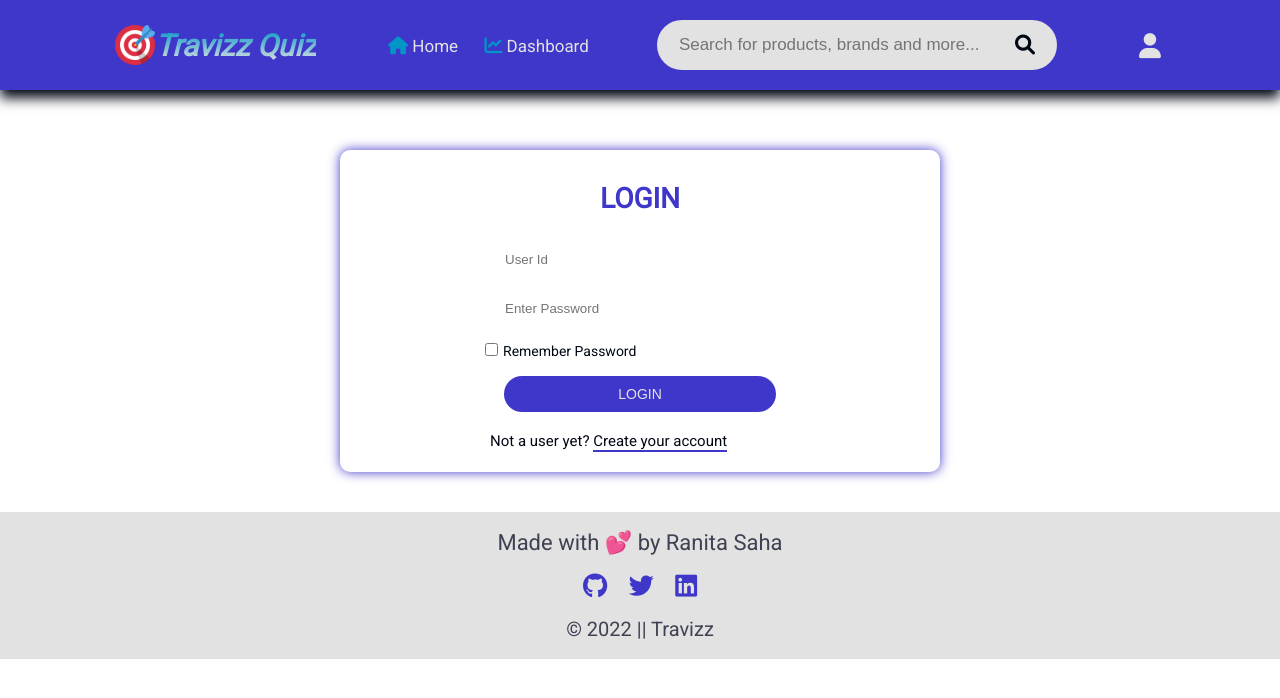
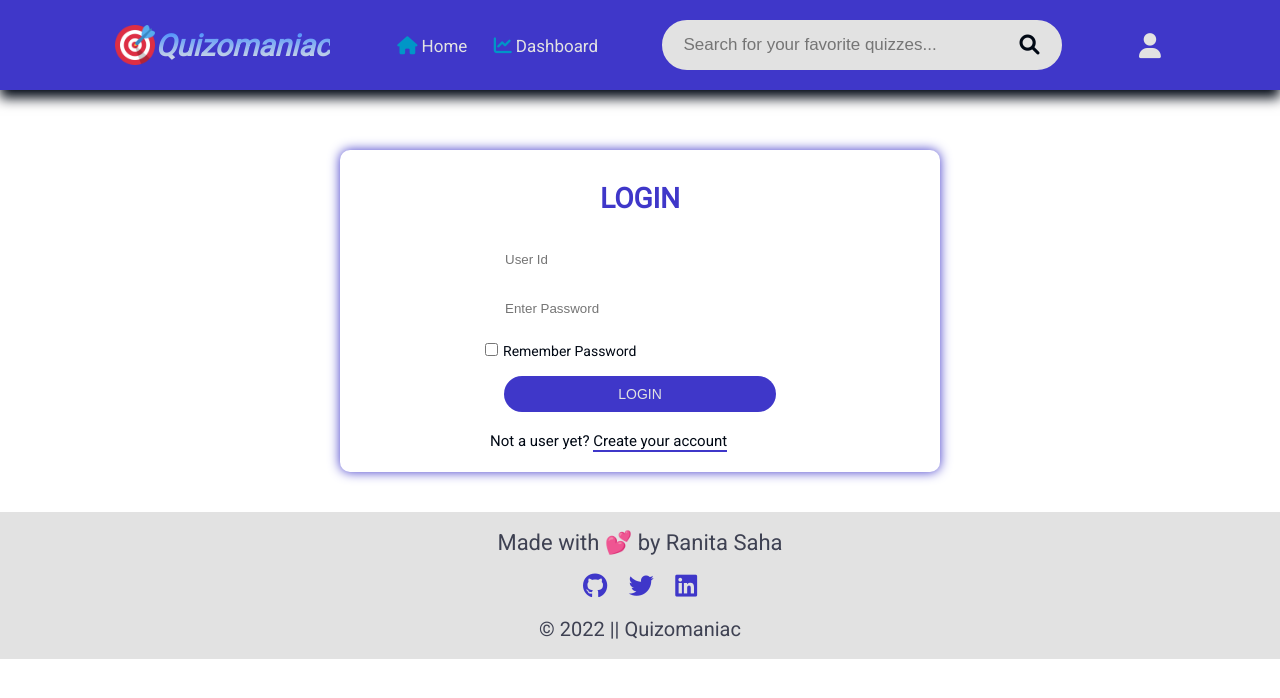
Before and after one commit to ranitasahaa1230/Quizomaniac, a plain HTML site: page pages/login.html in a window 1280 px wide. Drawn offline with Linux system fonts and the light colour scheme.

Commit message:
update footer

```diff
--- a/pages/login.html
+++ b/pages/login.html
@@ -4,9 +4,9 @@
     <meta charset="UTF-8" />
     <meta http-equiv="X-UA-Compatible" content="IE=edge" />
     <meta name="author" content="Ranita Saha" />
-    <meta name="description" content="Travizz Quiz" />
+    <meta name="description" content="Quizomaniac Quiz" />
     <meta name="viewport" content="width=device-width, initial-scale=1.0" />
-    <title>Travizz Quiz | Login Page</title>
+    <title>Quizomaniac Quiz | Login Page</title>
     <link
       rel="icon"
       type="image/png"
@@ -31,7 +31,7 @@
             alt="logo"
             class="logo-design"
           />
-          <a href="/" class="logo">Travizz Quiz</a>
+          <a href="/" class="logo">Quizomaniac</a>
         </div>
 
         <nav class="navbar">
@@ -44,7 +44,7 @@
             type="search"
             id="search-bar"
             class="search-input"
-            placeholder="Search for products, brands and more..."
+            placeholder="Search for your favorite quizzes..."
           />
           <label for="search-bar" class="fas fa-search search-label"></label>
         </form>
@@ -84,7 +84,7 @@
         <div>Made with 💕 by Ranita Saha</div>
         <div class="link-social">
           <a
-            href="https://github.com/ranitasahaa1230/Travizz-UI-Component-Library"
+            href="https://github.com/ranitasahaa1230/Quizomaniac"
             target="_blank"
             class="nav-pills"
             ><i class="fab fa-github icon"></i
@@ -102,7 +102,7 @@
             ><i class="fab fa-linkedin icon"></i
           ></a>
         </div>
-        <span class="footer-copyright">© 2022 || Travizz</span>
+        <span class="footer-copyright">© 2022 || Quizomaniac</span>
       </footer>
 
       <script src="../script.js"></script>
--- a/style.css
+++ b/style.css
@@ -102,7 +102,7 @@ header {
 
 header .logo {
   font-size: 3rem;
-  background: -webkit-linear-gradient(var(--secondary-color), var(--bg-code));
+  background: -webkit-linear-gradient(var(--blue-color), var(--bg-code));
   -webkit-background-clip: text;
   -webkit-text-fill-color: transparent;
   font-style: italic;
```
Also changed, not shown: index.html (+7 -7 lines), pages/question/question.html (+6 -6 lines), pages/question/question1.html (+6 -6 lines), pages/question/question2.html (+6 -6 lines), pages/quiz.html (+6 -6 lines), pages/rulespage/rulespage.html (+6 -6 lines), pages/rulespage/rulespage1.html (+6 -6 lines), pages/rulespage/rulespage2.html (+6 -6 lines), pages/scorepage/scorepage.html (+6 -6 lines), pages/scorepage/scorepage1.html (+6 -6 lines), pages/scorepage/scorepage2.html (+6 -6 lines), pages/signup.html (+6 -6 lines).
